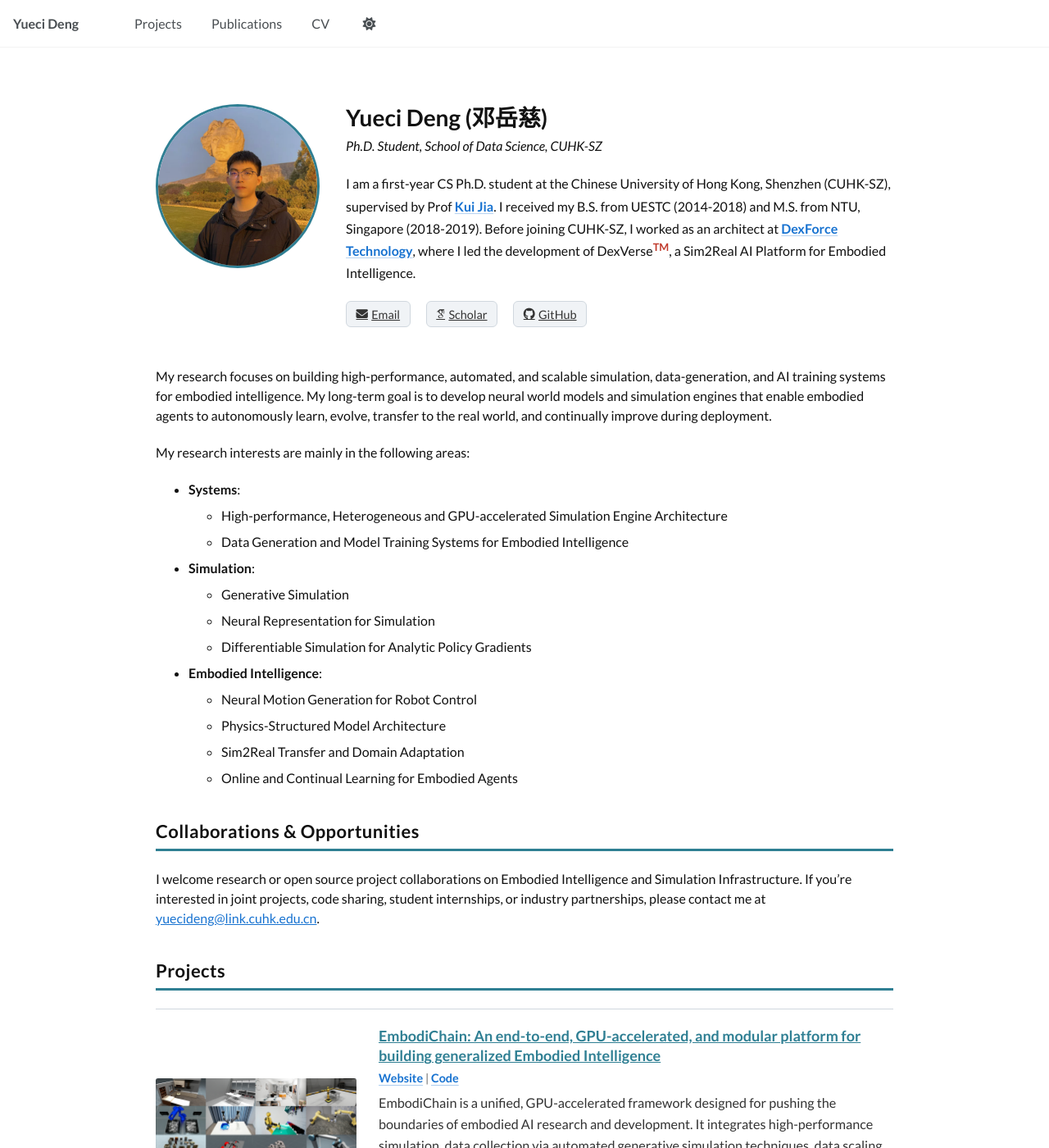
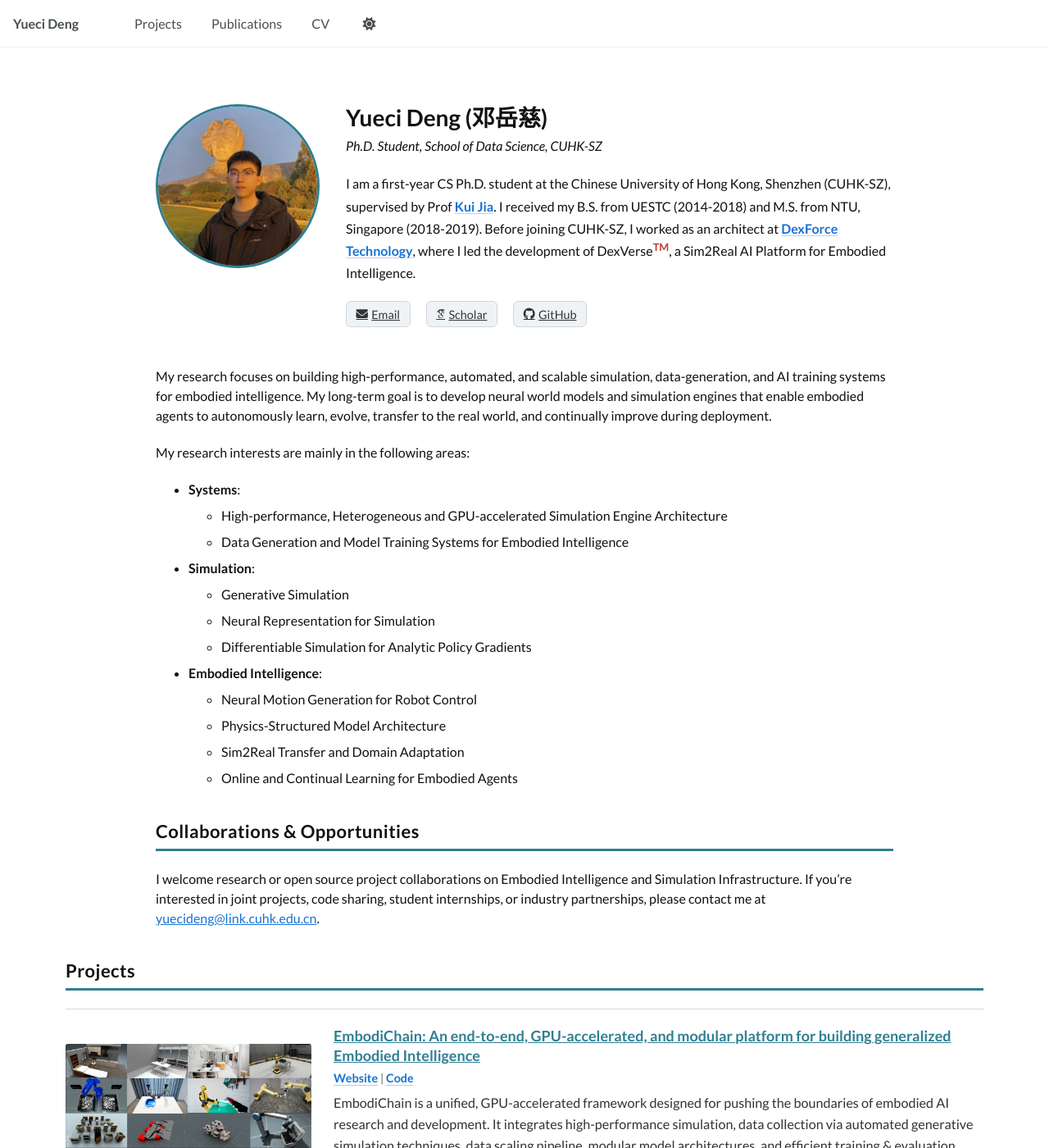
Before and after one commit to yuecideng/yuecideng.github.io, a Jekyll site: the page built from _pages/about.md, in a window 1280 px wide and 1400 px high. Shown: the whole window at 82% size. Built offline with Jekyll 4.4.1, drawn with Linux system fonts in a browser that asks for light colours; some web fonts are replaced; a script that is not in the unit is left out.

Commit message:
style: widen homepage research sections

```diff
--- a/assets/css/custom.css
+++ b/assets/css/custom.css
@@ -275,6 +275,19 @@
 }
 
 /* --- Flat homepage research sections --- */
+.research-section {
+  width: 100%;
+}
+
+@media (min-width: 901px) {
+  .research-section {
+    left: 50%;
+    position: relative;
+    transform: translateX(-50%);
+    width: min(1120px, calc(100vw - 2rem));
+  }
+}
+
 .project-list,
 .publication-list {
   border-bottom: 1px solid var(--c-border);
@@ -305,6 +318,16 @@
 
 .publication-row {
   grid-template-columns: 195px minmax(0, 1fr);
+}
+
+@media (min-width: 1025px) {
+  .project-row {
+    grid-template-columns: 300px minmax(0, 1fr);
+  }
+
+  .publication-row {
+    grid-template-columns: 230px minmax(0, 1fr);
+  }
 }
 
 .project-row .card-image,
```
Also changed, not shown: test/research-sections.test.js (+24 -0 lines).
